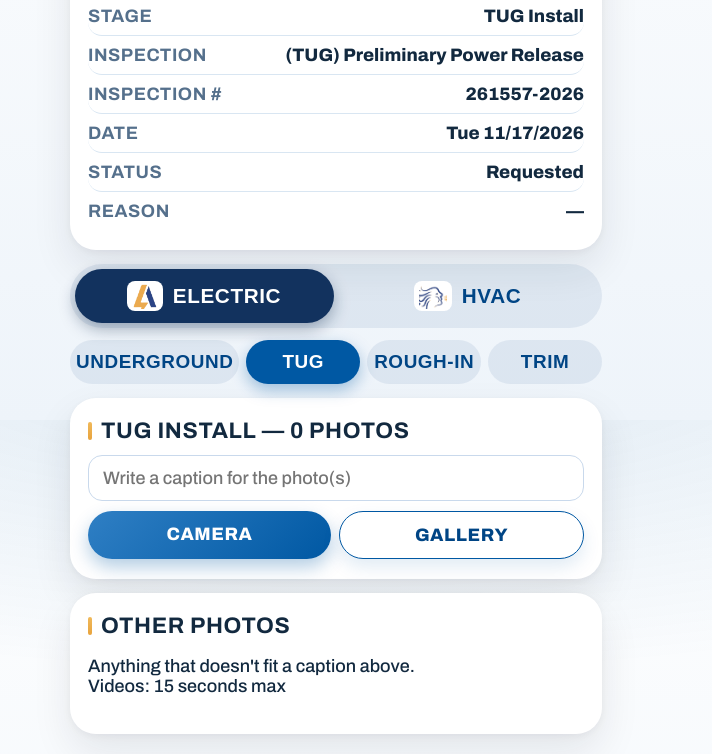
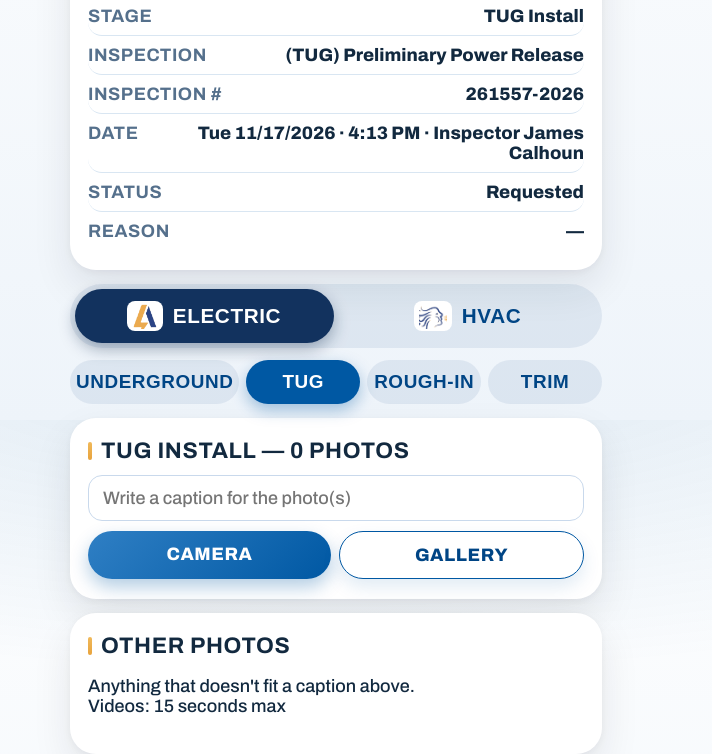
Before and after one commit to Sharmaelechvac/exj-root-tracker, a plain HTML site: page 14065/index.html in a window 1280 px wide. Shown: the part 2780-3534 px from the top of the page, without its empty margins (304-1016 px from the left). Drawn offline with Linux system fonts and the light colour scheme; no server answers.

Commit message:
TUG inspections scheduled Tue 11/17 PM, Inspector James Calhoun (portal 2026-11-16)

```diff
--- a/14065/index.html
+++ b/14065/index.html
@@ -204,7 +204,7 @@
       <div><dt data-i18n="inspStage">Stage</dt><dd>TUG Install</dd></div>
       <div><dt>Inspection</dt><dd>(TUG) Preliminary Power Release</dd></div>
       <div><dt>Inspection #</dt><dd>261557-2026</dd></div>
-      <div><dt data-i18n="inspWhen">Date</dt><dd>Tue 11/17/2026</dd></div>
+      <div><dt data-i18n="inspWhen">Date</dt><dd>Tue 11/17/2026 · 4:13 PM · Inspector James Calhoun</dd></div>
       <div><dt data-i18n="inspStatus">Status</dt><dd id="jm-insp">\u2014</dd></div>
       <div id="jm-reason-row" hidden><dt data-i18n="failReason">Reason</dt><dd id="jm-reason">\u2014</dd></div>
     </dl>
```
Also changed, not shown: 16321/index.html (+1 -1 lines), 601/index.html (+1 -1 lines).
